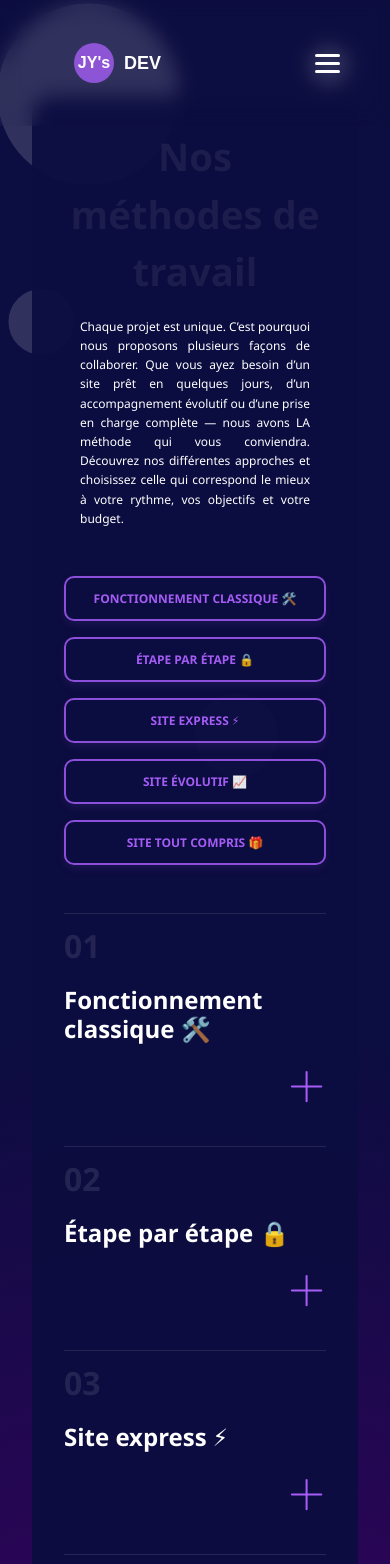
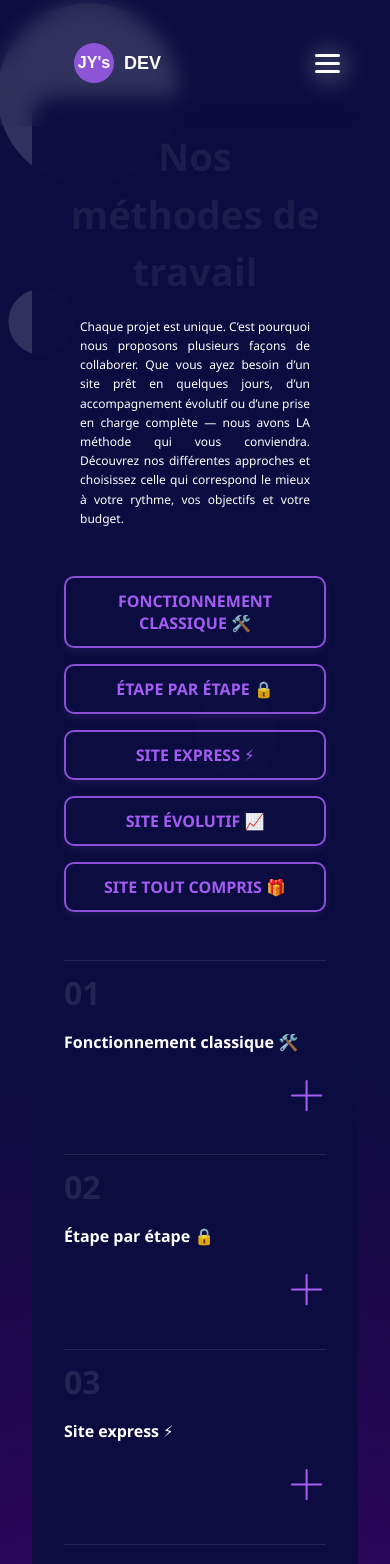
Before and after one commit to ledzsucrey213/jy-dev, a React (Vite) app: page /how-it-works in a window 390 px wide. Shown: the top 1564 px of the page. Built offline with nearby package versions, Linux system fonts and the light colour scheme.

Commit message:
frontend

```diff
--- a/src/pages/HowItWorks/HowItWorks.css
+++ b/src/pages/HowItWorks/HowItWorks.css
@@ -242,7 +242,7 @@
 
   .how-tag {
     width: 100%;
-    font-size: 0.75rem;
+    font-size: 1rem;
     text-align: center;
   }
 
@@ -258,7 +258,7 @@
   }
 
   .how-title {
-    font-size: 1.5rem;
+    font-size: 1rem;
     text-align: left;
     width: 100%;
   }
```
